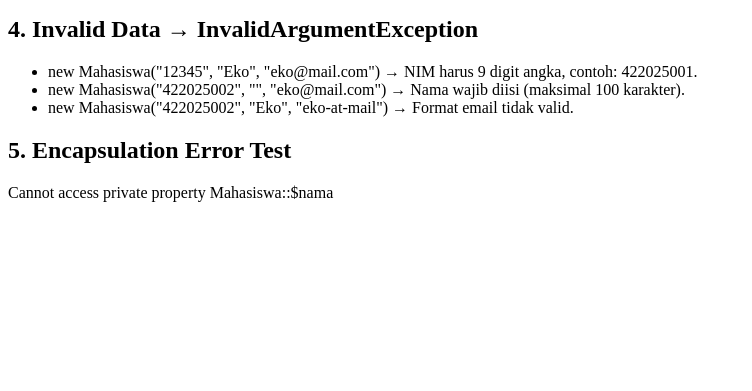
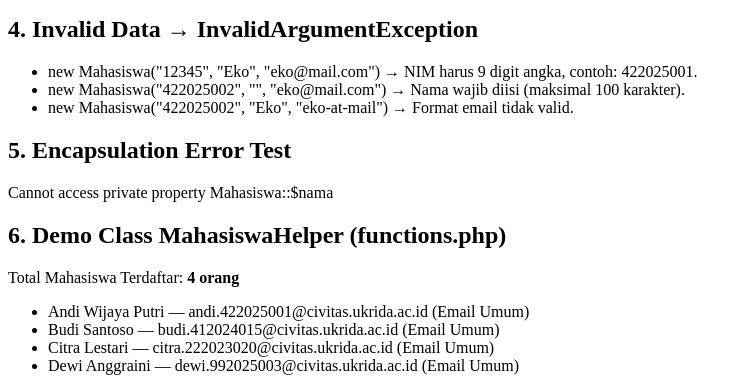
Before and after one commit to grantjeconiah/Pertemuan11_PWL_kelompok2, a PHP site: page / in a window 1280 px wide. Shown: the part 502-893 px from the top of the page, without its empty margins (0-752 px from the left). Before the commit the page ends 704 px from the top, so only its background shows below. Run offline with PHP 8.4, Linux system fonts and the light colour scheme.

Commit message:
Menambahkan class MahasiswaHelper di functions.php dan object helper di index.php baris 19

```diff
--- /dev/null
+++ b/pertemuan-11/functions.php
@@ -0,0 +1,18 @@
+<?php
+class MahasiswaHelper
+{
+    // Menghitung jumlah mahasiswa dalam array
+    public function hitungTotal(array $daftarMahasiswa): int
+    {
+        return count($daftarMahasiswa);
+    }
+
+    // Mengecek apakah email menggunakan domain kampus (@kampus.ac.id)
+    public function cekStatusEmail(string $emailCivitas): string
+    {
+        if (str_ends_with($emailCivitas, "@kampus.ac.id")) {
+            return "Email Kampus Resmi";
+        }
+        return "Email Umum";
+    }
+}
--- a/pertemuan-11/index.php
+++ b/pertemuan-11/index.php
@@ -1,6 +1,7 @@
 <?php
 // Catatan: nama file harus sama persis (huruf besar/kecil) dengan nama class.
 require_once "mahasiswa.php";
+require_once "functions.php";
 
 // Fungsi bantu supaya output aman di HTML.
 function e(string $teks): string
@@ -13,6 +14,9 @@ $andi  = new Mahasiswa("422025001", "Andi Wijaya", "andi@mail.com");
 $budi  = new Mahasiswa("412024015", "Budi Santoso", "budi@mail.com");
 $citra = new Mahasiswa("222023020", "Citra Lestari", "citra@mail.com");
 $dewi  = new Mahasiswa("992025003", "Dewi Anggraini", "dewi@mail.com");
+
+//Object Helper
+$helper = new MahasiswaHelper();
 
 $daftar = [$andi, $budi, $citra, $dewi];
 
@@ -111,5 +115,17 @@ try {
 }
 ?>
 
+<h2>6. Demo Class MahasiswaHelper (functions.php)</h2>
+<p>Total Mahasiswa Terdaftar: <strong><?= $helper->hitungTotal($daftar) ?> orang</strong></p>
+<ul>
+    <?php foreach ($daftar as $m): ?>
+        <li>
+            <?= e($m->getNama()) ?> —
+            <?= e($m->buatEmailCivitas()) ?>
+            (<?= e($helper->cekStatusEmail($m->buatEmailCivitas())) ?>)
+        </li>
+    <?php endforeach; ?>
+</ul>
+
 </body>
 </html>
```
